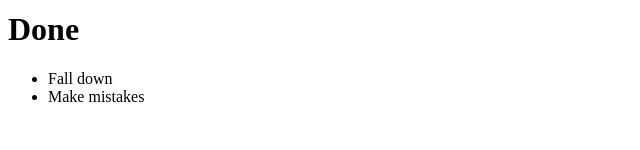
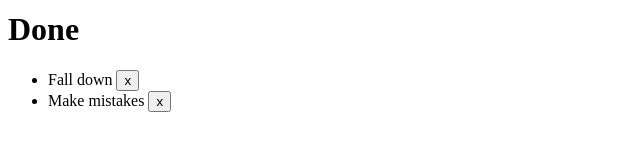
Before and after one commit to janemaguire/vue-to-do, a Vue app: page / in a window 1280 px wide. Shown: the part 190-340 px from the top of the page, without its empty margins (0-640 px from the left). Built offline with nearby package versions, Linux system fonts and the light colour scheme.

Commit message:
Added delete method

```diff
--- a/src/components/DoneList.vue
+++ b/src/components/DoneList.vue
@@ -2,7 +2,10 @@
   <div>
     <h1>Done</h1>
     <ul>
-      <li v-for="item in doneItems">{{item}}</li>
+      <li v-for="item in doneItems">
+        {{item}}
+        <button @click="deleteItem" type="button" name="button">x</button>
+      </li>
     </ul>
   </div>
 </template>
@@ -14,6 +17,11 @@ export default {
     doneItems() {
       return this.$store.getters.doneItems
     }
+  },
+  methods: {
+    deleteItem(item) {
+      this.$store.commit('deleteItem', item);
+    }
   }
 }
 </script>
--- a/src/store.js
+++ b/src/store.js
@@ -69,7 +69,10 @@ export default new Vuex.Store({
           id: state.listItems.length
         }
       )
-    }
+    },
+    deleteItem(state, item) {
+      state.listItems.splice(item.id, 1);
+    },
   },
   actions: {
 
```
